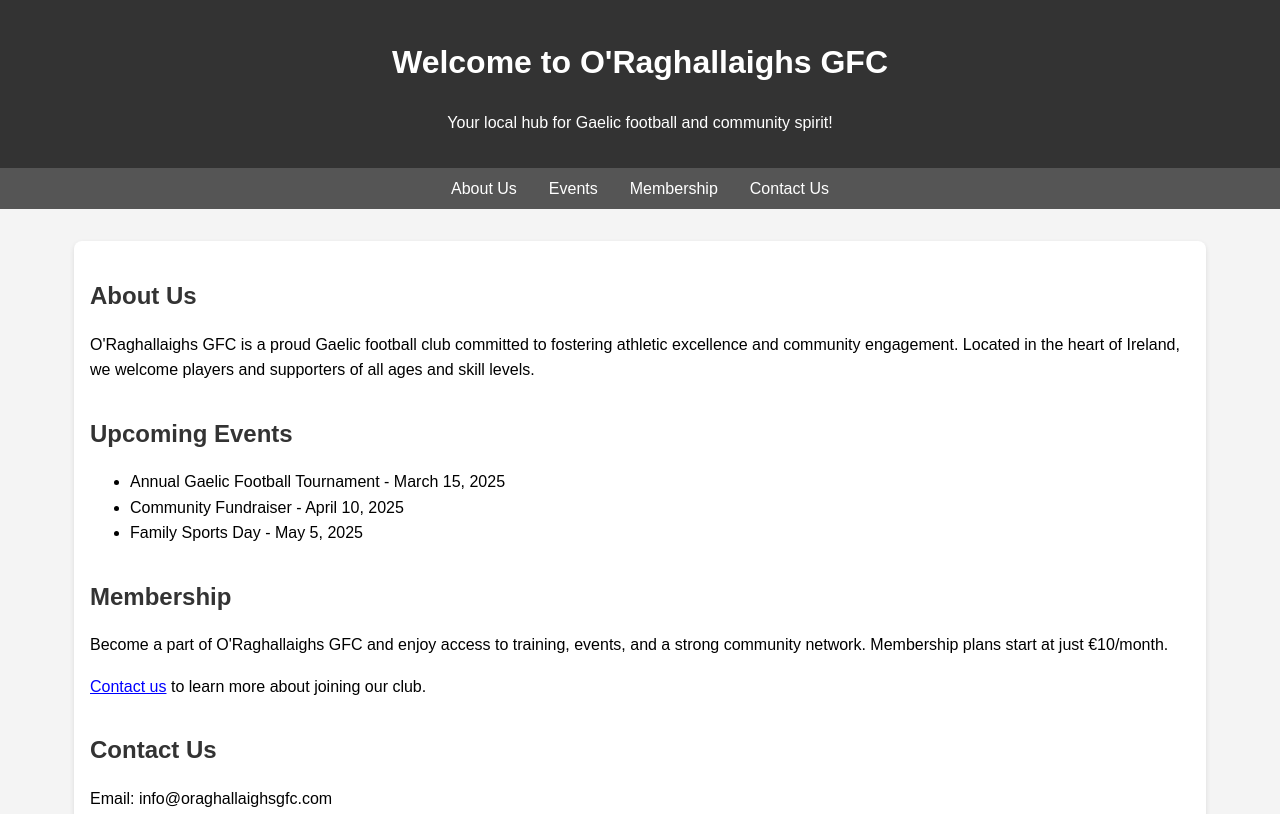
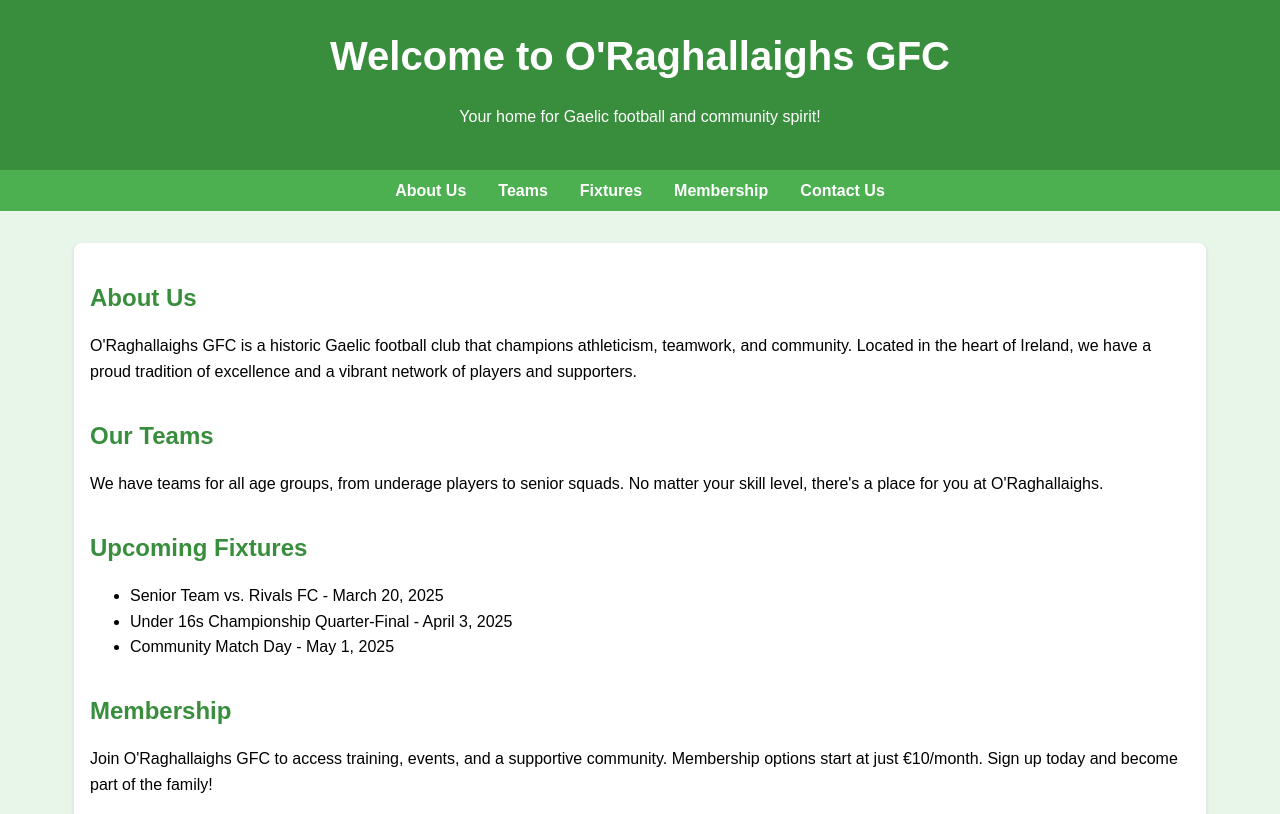
Before and after one commit to scootsmoo/test, a plain HTML site: page index.html in a window 1280 px wide. Shown: the top 814 px of the page. Drawn offline with Linux system fonts and the light colour scheme.

Commit message:
Add files via upload

```diff
--- a/index.html
+++ b/index.html
@@ -10,16 +10,20 @@
             margin: 0;
             padding: 0;
             line-height: 1.6;
-            background-color: #f4f4f4;
+            background-color: #e8f5e9;
         }
         header {
-            background: #333;
+            background: #388e3c;
             color: #fff;
-            padding: 1rem 0;
+            padding: 1.5rem 0;
             text-align: center;
         }
+        header h1 {
+            margin: 0;
+            font-size: 2.5rem;
+        }
         nav {
-            background: #555;
+            background: #4caf50;
             color: #fff;
             display: flex;
             justify-content: center;
@@ -29,6 +33,7 @@
             color: #fff;
             margin: 0 1rem;
             text-decoration: none;
+            font-weight: bold;
         }
         nav a:hover {
             text-decoration: underline;
@@ -46,26 +51,30 @@
         }
         .section h2 {
             margin-bottom: 1rem;
-            color: #333;
+            color: #388e3c;
         }
         footer {
-            background: #333;
+            background: #388e3c;
             color: #fff;
             text-align: center;
             padding: 1rem 0;
             margin-top: 2rem;
+        }
+        footer p {
+            margin: 0;
         }
     </style>
 </head>
 <body>
     <header>
         <h1>Welcome to O'Raghallaighs GFC</h1>
-        <p>Your local hub for Gaelic football and community spirit!</p>
+        <p>Your home for Gaelic football and community spirit!</p>
     </header>
 
     <nav>
         <a href="#about">About Us</a>
-        <a href="#events">Events</a>
+        <a href="#teams">Teams</a>
+        <a href="#fixtures">Fixtures</a>
         <a href="#membership">Membership</a>
         <a href="#contact">Contact Us</a>
     </nav>
@@ -73,22 +82,26 @@
     <div class="container">
         <section id="about" class="section">
             <h2>About Us</h2>
-            <p>O'Raghallaighs GFC is a proud Gaelic football club committed to fostering athletic excellence and community engagement. Located in the heart of Ireland, we welcome players and supporters of all ages and skill levels.</p>
+            <p>O'Raghallaighs GFC is a historic Gaelic football club that champions athleticism, teamwork, and community. Located in the heart of Ireland, we have a proud tradition of excellence and a vibrant network of players and supporters.</p>
         </section>
 
-        <section id="events" class="section">
-            <h2>Upcoming Events</h2>
+        <section id="teams" class="section">
+            <h2>Our Teams</h2>
+            <p>We have teams for all age groups, from underage players to senior squads. No matter your skill level, there's a place for you at O'Raghallaighs.</p>
+        </section>
+
+        <section id="fixtures" class="section">
+            <h2>Upcoming Fixtures</h2>
             <ul>
-                <li>Annual Gaelic Football Tournament - March 15, 2025</li>
-                <li>Community Fundraiser - April 10, 2025</li>
-                <li>Family Sports Day - May 5, 2025</li>
+                <li>Senior Team vs. Rivals FC - March 20, 2025</li>
+                <li>Under 16s Championship Quarter-Final - April 3, 2025</li>
+                <li>Community Match Day - May 1, 2025</li>
             </ul>
         </section>
 
         <section id="membership" class="section">
             <h2>Membership</h2>
-            <p>Become a part of O'Raghallaighs GFC and enjoy access to training, events, and a strong community network. Membership plans start at just €10/month.</p>
-            <p><a href="#contact" style="color: blue;">Contact us</a> to learn more about joining our club.</p>
+            <p>Join O'Raghallaighs GFC to access training, events, and a supportive community. Membership options start at just €10/month. Sign up today and become part of the family!</p>
         </section>
 
         <section id="contact" class="section">
```
